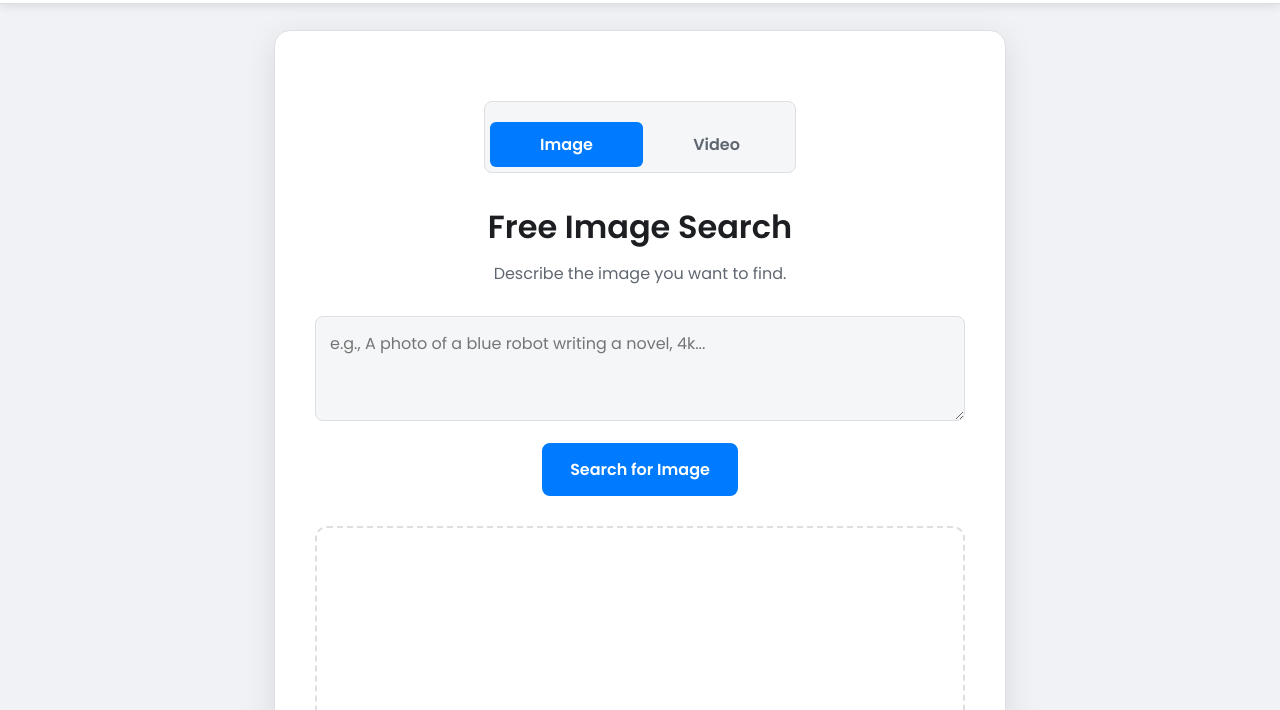
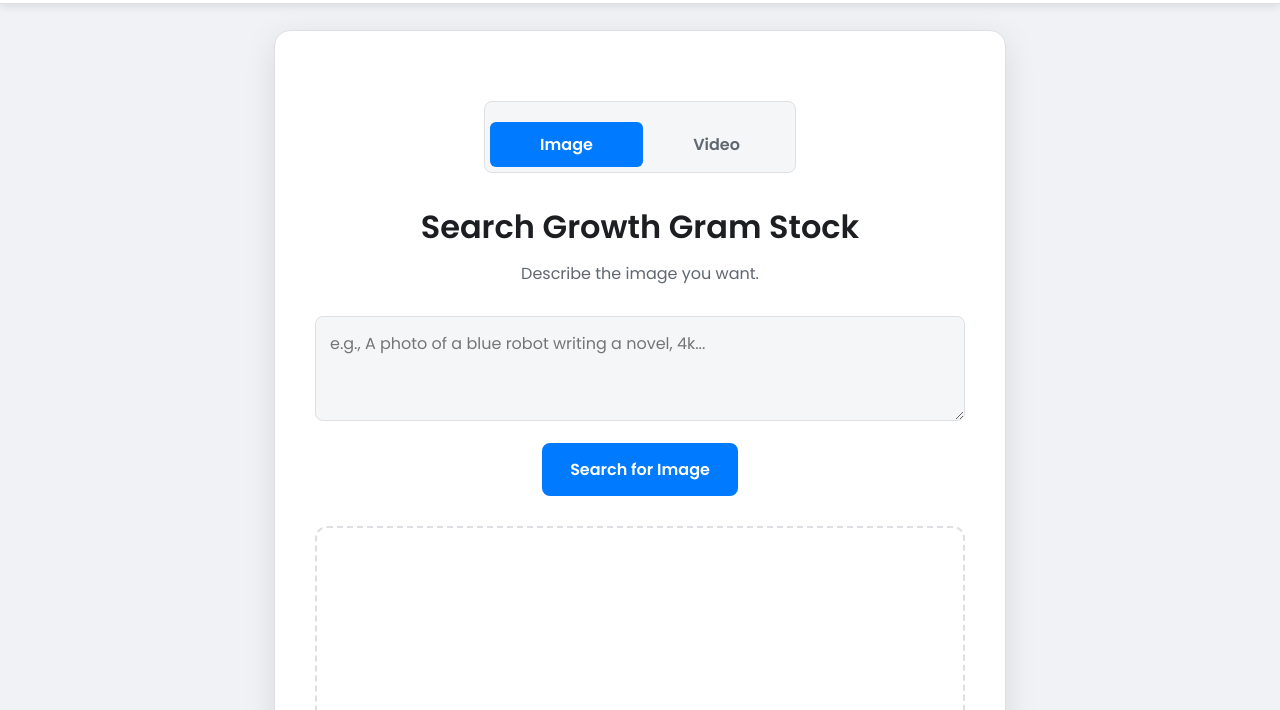
Before and after one commit to admin677/ai-media-generator, a plain HTML site: page frontend/generator.html in a window 1280 px wide. Shown: the part 90-800 px from the top of the page. Drawn offline with Linux system fonts and the light colour scheme.

Commit message:
Deploy latest updates instantly

```diff
--- a/frontend/generator.html
+++ b/frontend/generator.html
@@ -38,8 +38,8 @@
             <button id="video-mode-btn" class="tab-button">Video</button>
         </div>
         <div id="image-generator-panel" class="generator-panel">
-            <h1>Free Image Search</h1>
-            <p>Describe the image you want to find.</p>
+            <h1>Search Growth Gram Stock</h1>
+            <p>Describe the image you want.</p>
             <div class="input-area">
                 <textarea id="prompt-input" rows="3" placeholder="e.g., A photo of a blue robot writing a novel, 4k..."></textarea>
                 <button id="generate-img-btn">Search for Image</button>
@@ -50,8 +50,8 @@
             </div>
         </div>
         <div id="video-generator-panel" class="generator-panel hidden">
-            <h1>Free Video Search</h1>
-            <p>Describe the video you want to find.</p>
+            <h1>Search Growth Gram Stock</h1>
+            <p>Describe the video you.</p>
             <div class="input-area">
                 <textarea id="prompt-input-vid" rows="3" placeholder="e.g., Ocean waves crashing on a beach"></textarea>
                 <button id="generate-vid-btn">Search for Video</button>
```
